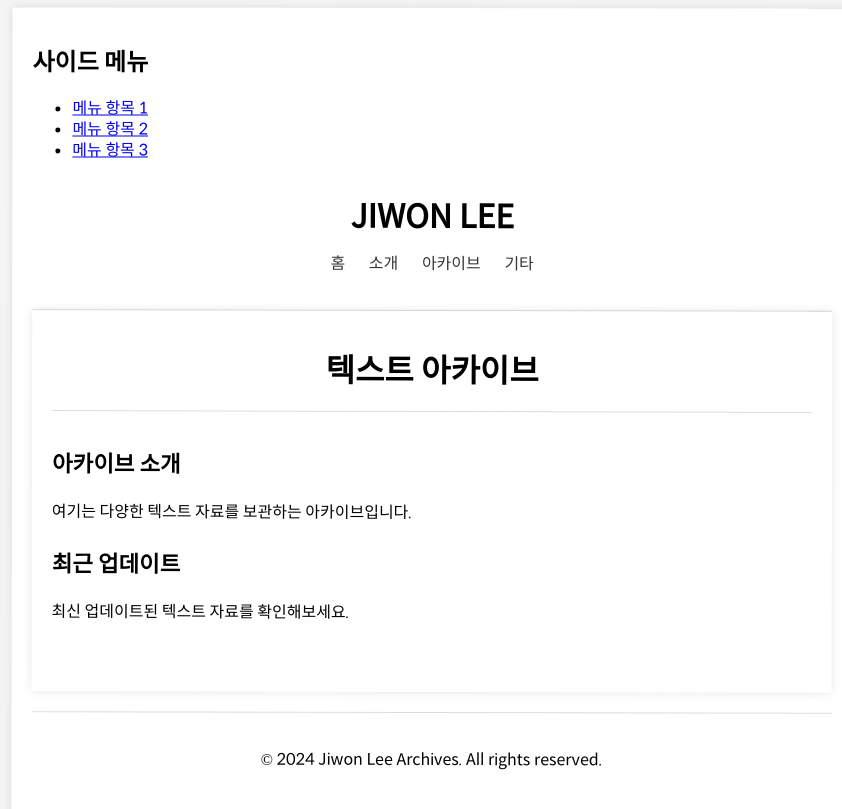
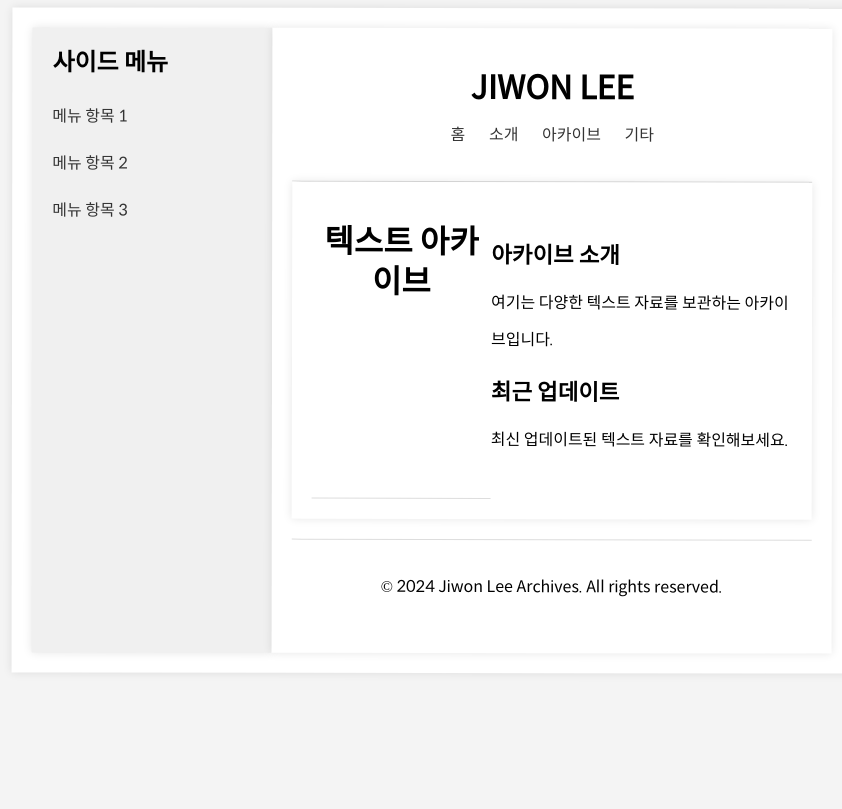
Before and after one commit to LfayeJ/archives, a Jekyll site: the page built from index.html, in a window 1280 px wide. Shown: the top 809 px of the page, without its empty margins (208-1050 px from the left). Built offline with Jekyll 4.4.1, drawn with Linux system fonts in a browser that asks for light colours.

Commit message:
Update styles.css

```diff
--- a/assets/css/styles.css
+++ b/assets/css/styles.css
@@ -19,11 +19,52 @@
 }
 
 .container {
+  display: flex; /* Flexbox를 사용하여 요소를 가로로 정렬 */
   max-width: 800px;
   margin: 0 auto;
   padding: 20px;
   background-color: #fff;
   box-shadow: 0 0 10px rgba(0, 0, 0, 0.1);
+}
+
+.side-menu {
+    width: 200px; /* 사이드메뉴의 너비 */
+    background-color: #f0f0f0; /* 배경색 */
+    padding: 20px; /* 내부 여백 */
+    box-shadow: 0 0 10px rgba(0, 0, 0, 0.1); /* 그림자 효과 */
+}
+
+.side-menu h1 {
+    margin-top: 0; /* 기본 마진 제거 */
+    font-size: 1.5em; /* 제목의 글자 크기 */
+}
+
+.side-menu ul {
+    list-style: none; /* 목록 표시 스타일 제거 */
+    padding: 0;
+}
+
+.side-menu ul li {
+    margin-bottom: 10px; /* 각 항목 사이의 간격 */
+}
+
+.side-menu ul li a {
+    text-decoration: none; /* 링크 밑줄 제거 */
+    color: #333; /* 링크 색상 */
+    display: block; /* 링크를 블록 요소로 설정하여 전체 너비를 차지하도록 함 */
+    padding: 8px 0; /* 링크 내부 여백 */
+    transition: background-color 0.3s ease; /* 배경색 변화 애니메이션 */
+}
+
+.side-menu ul li a:hover {
+    background-color: #ddd; /* 호버 시 배경색 변경 */
+}
+
+.main-content {
+    flex: 1; /* 남은 공간을 모두 차지하도록 설정 */
+    padding: 20px; /* 주요 컨텐츠의 내부 여백 */
+    background-color: #fff; /* 주요 컨텐츠의 배경색 */
+    box-shadow: 0 0 10px rgba(0, 0, 0, 0.1); /* 그림자 효과 */
 }
 
 header, footer {
```
